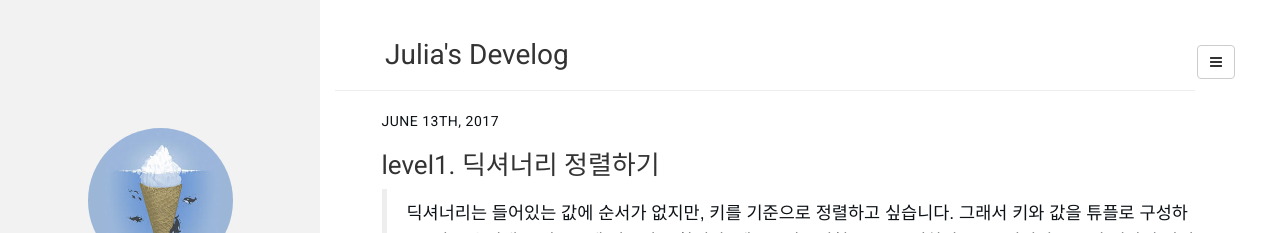
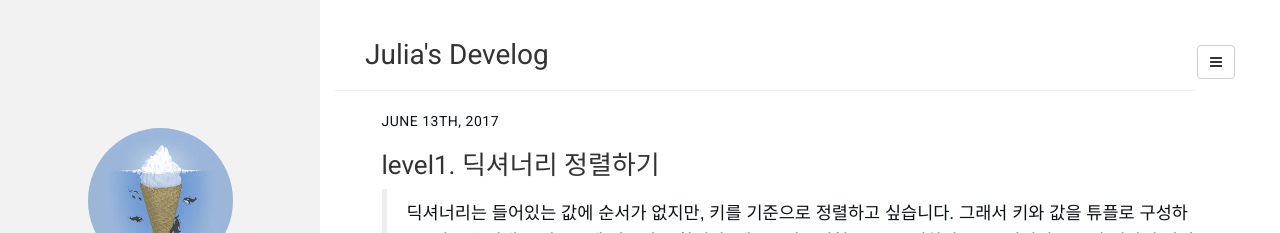
Before and after one commit to juliahwang/juliahwang.github.io, a Jekyll site: the page built from index.html, in a window 1280 px wide. Shown: the top 233 px of the page. Built offline with Jekyll 4.4.1, drawn with Linux system fonts in a browser that asks for light colours; some web fonts are replaced; the list of posts is cut into pages by our own code.

Commit message:
Update style.css

```diff
--- a/assets/css/style.css
+++ b/assets/css/style.css
@@ -84,7 +84,7 @@ article .share .gplus:hover {
 
 .page-header {
 	color: #333;
-	padding-left: 50px;
+	padding-left: 30px;
 	/*text-shadow: 1px 1px 1px rgba(150, 150, 150, 1);*/
 }
 
```
